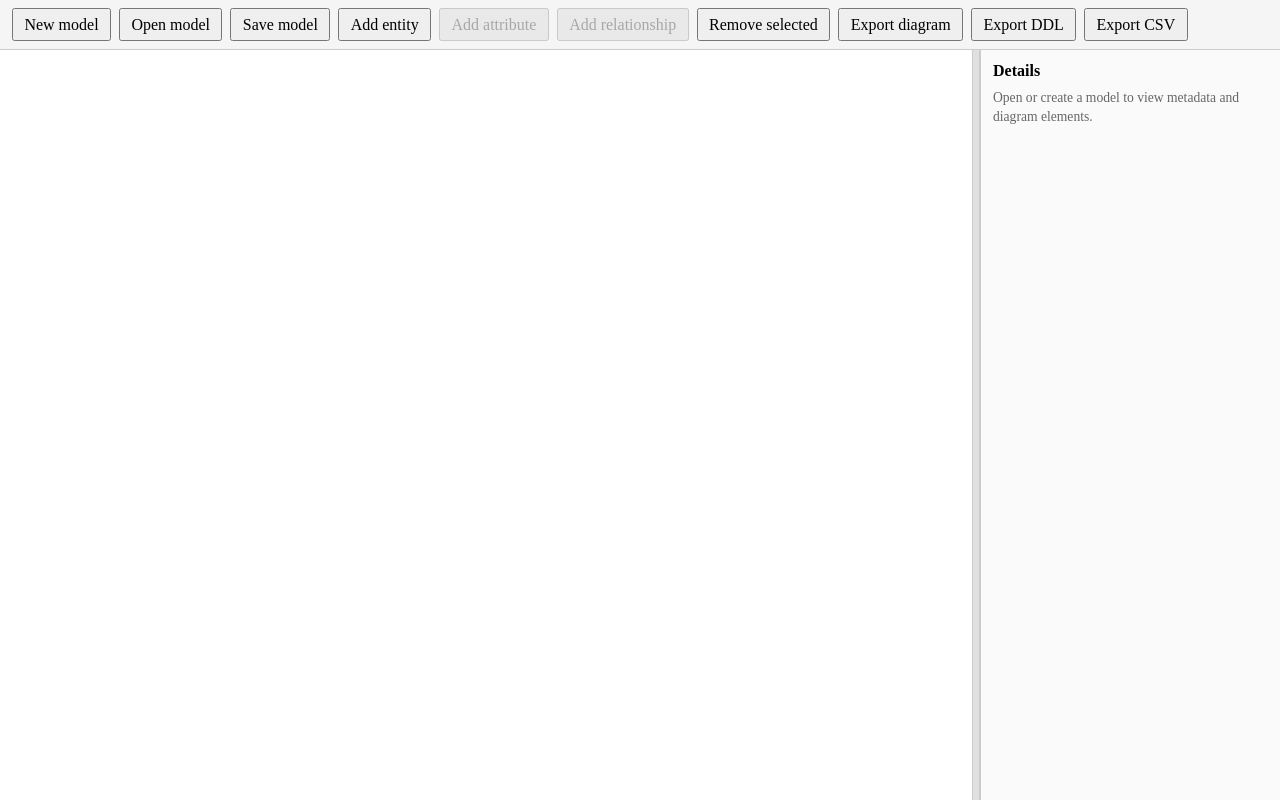
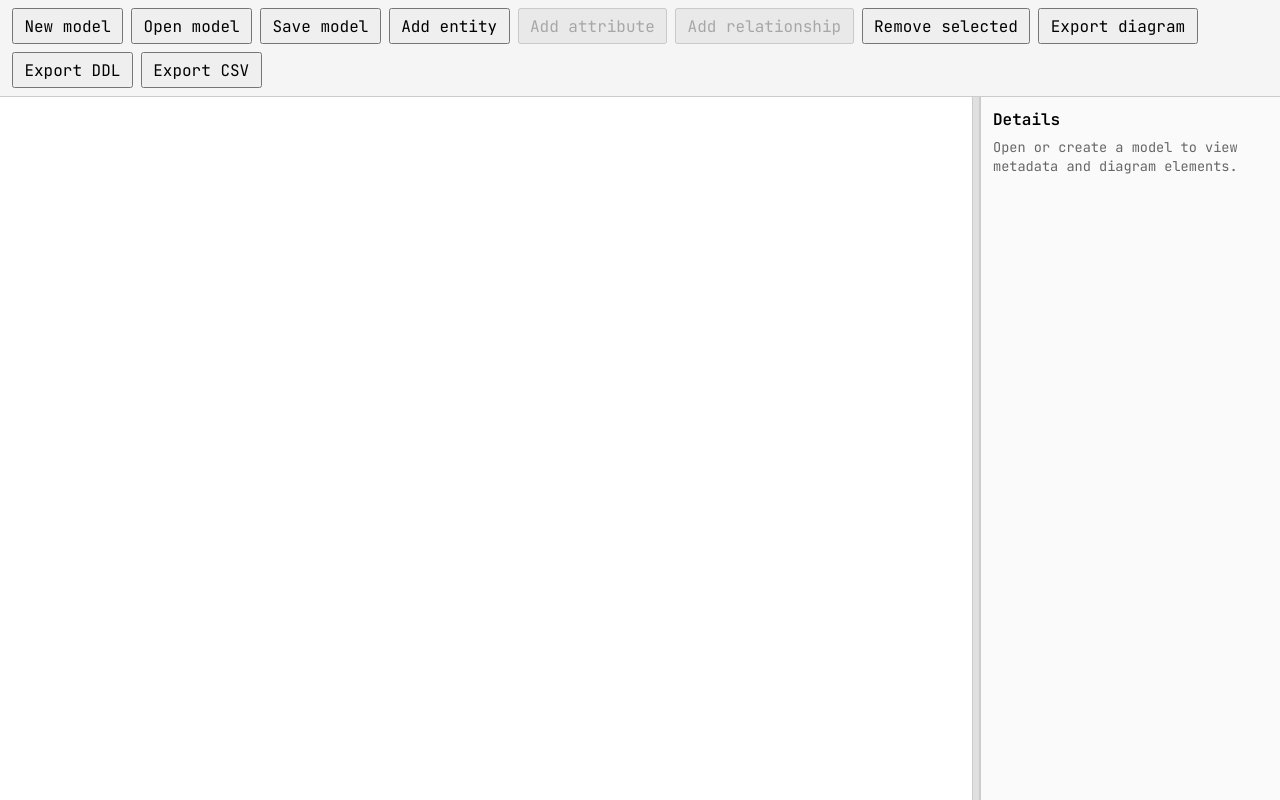
Before and after one commit to seanean/madalier, a Flask app: page / in a window 1280 px wide. Run offline with Flask 3, Linux system fonts and the light colour scheme.

Commit message:
visual formatting update

```diff
--- a/static/main.js
+++ b/static/main.js
@@ -1,6 +1,69 @@
-const CARD_WIDTH = 220;
+/** Minimum entity card width (px); actual width from label measure + padding. */
+const MIN_CARD_WIDTH = 220;
 const HEADER_H = 28;
 const ROW_H = 24;
+
+/**
+ * Must match the diagram font in `cyStyle` and roughly match `body` in index.html.
+ * Cytoscape ignores typical CSS-quoted stacks (see cytoscape.js#933); use an unquoted list.
+ */
+const DIAGRAM_LABEL_FONT_PX = 14;
+const DIAGRAM_FONT_FAMILY =
+    'JetBrains Mono, ui-monospace, Cascadia Code, Consolas, DejaVu Sans Mono, monospace';
+const DIAGRAM_LABEL_FONT = `${DIAGRAM_LABEL_FONT_PX}px ${DIAGRAM_FONT_FAMILY}`;
+
+const CARD_H_PADDING = 32;
+
+let _measureLabelCanvas;
+function measureLabelWidth(text) {
+    const t = text == null ? '' : String(text);
+    if (!_measureLabelCanvas) {
+        _measureLabelCanvas = document.createElement('canvas');
+    }
+    const ctx = _measureLabelCanvas.getContext('2d');
+    ctx.font = DIAGRAM_LABEL_FONT;
+    return ctx.measureText(t).width;
+}
+
+function computeCardWidthForEntity(ent) {
+    const nameW = measureLabelWidth(ent?.business_name ?? '');
+    const attrs = ent?.attributes || [];
+    let maxAttrW = 0;
+    for (const a of attrs) {
+        maxAttrW = Math.max(maxAttrW, measureLabelWidth(a?.business_name ?? ''));
+    }
+    const contentW = attrs.length === 0 ? nameW : Math.max(nameW, maxAttrW);
+    return Math.max(MIN_CARD_WIDTH, Math.ceil(contentW + CARD_H_PADDING));
+}
+
+/** ER line ends: parent side = edge source, child side = edge target. */
+function erArrowStyleForSide(cardinality, mandatory) {
+    const many = cardinality === 'Many';
+    const req = mandatory === true;
+    if (many) {
+        return { shape: 'vee', fill: req ? 'filled' : 'hollow' };
+    }
+    return { shape: req ? 'tee' : 'circle', fill: req ? 'filled' : 'hollow' };
+}
+
+function syncEntityCardWidthInCy(entityId) {
+    if (!cy) return;
+    const ent = findEntityById(entityId);
+    if (!ent) return;
+    const w = computeCardWidthForEntity(ent);
+    cy.batch(() => {
+        const entN = cy.getElementById(entityId);
+        if (entN.nonempty()) entN.data('cardWidth', w);
+        const hdr = cy.getElementById(`${entityId}_hdr`);
+        if (hdr.nonempty()) hdr.data('cardWidth', w);
+        cy.nodes().forEach((n) => {
+            if (n.data('parent') === entityId && n.data('type') === 'attribute') {
+                n.data('cardWidth', w);
+            }
+        });
+    });
+    cy.style().update();
+}
 
 let model = {};
 let layout = {};
@@ -10,7 +73,7 @@ let edges = [];
 /** Canonical meta.technical_name; files are &lt;technical_name&gt;.json and temp_&lt;technical_name&gt; while editing. */
 let canonicalTechnicalName = null;
 let workspaceResizeInitialized = false;
-cy = undefined;
+let cy;
 
 /** Matches [schemas/model.json](schemas/model.json) entity_type.enum */
 const SCHEMA_ENTITY_TYPES = ['view', 'table'];
@@ -627,7 +690,7 @@ function computePositionForNewEntity() {
     if (!leftNode) return { x: 0, y: 0 };
     const bb = leftNode.boundingbox({ includeLabels: true });
     const gap = 120;
-    const newW = Math.max(CARD_WIDTH * 1.5, bb.w);
+    const newW = Math.max(MIN_CARD_WIDTH * 1.5, bb.w);
     const newX = bb.x1 - gap - newW / 2;
     const newY = leftNode.position('y');
     return { x: newX, y: newY };
@@ -643,6 +706,7 @@ function patchRelationshipEdgeData(rel) {
     e.data('childMandatory', rel.child_mandatory);
     e.data('parentCardinality', rel.parent_cardinality);
     e.data('childCardinality', rel.child_cardinality);
+    cy.style().update();
 }
 
 function patchEntityLabelInCy(entityId, businessName) {
@@ -658,6 +722,7 @@ function patchEntityLabelInCy(entityId, businessName) {
         hdr.data('label', label);
         hdr.data('businessName', label);
     }
+    syncEntityCardWidthInCy(entityId);
 }
 
 function patchAttributeLabelInCy(attributeId, businessName) {
@@ -667,6 +732,8 @@ function patchAttributeLabelInCy(attributeId, businessName) {
         n.data('label', businessName ?? '');
         n.data('businessName', businessName ?? '');
     }
+    const ent = findEntityContainingAttribute(attributeId);
+    if (ent) syncEntityCardWidthInCy(ent.entity_id);
 }
 
 function patchEntityTechnicalNameInCy(entityId, technicalName) {
@@ -1124,7 +1191,7 @@ function renderRelationshipDetails(rel) {
         schedulePersistWorkingModel();
     }
     const cardinalityValueEl = document.createElement('div');
-    cardinalityValueEl.className = 'details-readonly-value';
+    cardinalityValueEl.className = 'details-field-control details-static';
     cardinalityValueEl.textContent = rel.cardinality;
 
     addSideCardinalitySelect('parent_cardinality', rel.parent_cardinality, (v) => {
@@ -1189,7 +1256,7 @@ function ensureModelMeta() {
 
 function appendDetailsReadonlyField(form, labelText, textContent) {
     const el = document.createElement('div');
-    el.className = 'details-readonly-value';
+    el.className = 'details-static';
     el.textContent = textContent ?? '';
     appendDetailsFormField(form, labelText, el);
 }
@@ -1318,6 +1385,7 @@ function modelToNodesEdges() {
     const entities = model.entities || [];
     const relationships = model.relationships || [];
     for (const ent of entities) {
+        const cardWidth = computeCardWidthForEntity(ent);
         nodes.push(
             {
                 data: {
@@ -1328,7 +1396,8 @@ function modelToNodesEdges() {
                     entityType: ent.entity_type,
                     definition: ent.definition,
                     type: 'entity',
-                    attributes: ent.attributes
+                    attributes: ent.attributes,
+                    cardWidth,
                 }
             }
         )
@@ -1342,7 +1411,8 @@ function modelToNodesEdges() {
                     entityType: ent.entity_type,
                     definition: ent.definition,
                     parent: ent.entity_id,
-                    type: 'entity-header'
+                    type: 'entity-header',
+                    cardWidth,
                 }
             }
         )
@@ -1362,7 +1432,8 @@ function modelToNodesEdges() {
                         definition: attr.definition,
                         parent: ent.entity_id,
                         type: 'attribute',
-                        attributeOrder: attr.attribute_order
+                        attributeOrder: attr.attribute_order,
+                        cardWidth,
                     }
                 }
             )
@@ -1528,6 +1599,19 @@ function renderCy() {
         cy.fit(cy.elements(), 48);
     }
 
+    const fontsReady = document.fonts?.ready;
+    if (fontsReady && typeof fontsReady.then === 'function') {
+        fontsReady.then(() => {
+            if (!cy) return;
+            cy.style().update();
+            try {
+                cy.resize();
+            } catch {
+                /* ignore */
+            }
+        });
+    }
+
     if (!workspaceResizeInitialized) {
         initWorkspaceResize();
         workspaceResizeInitialized = true;
@@ -1699,6 +1783,11 @@ function saveLayout() {
     });
 }
 
+function cyNodeCardWidth(ele) {
+    const w = ele.data('cardWidth');
+    return typeof w === 'number' && w > 0 ? w : MIN_CARD_WIDTH;
+}
+
 const cyStyle = [
     {
         selector: 'node[type = "entity"]',
@@ -1713,6 +1802,7 @@ const cyStyle = [
             'text-halign': 'center',
             'compound-sizing-wrt-labels': 'exclude',
             'background-color': '#a9d1f1',
+            'min-width': cyNodeCardWidth,
         }
     },
     {
@@ -1720,13 +1810,15 @@ const cyStyle = [
         style: {
             'shape': 'rectangle',
             'label': 'data(label)',
-            'width': `${CARD_WIDTH}px`,
+            'width': cyNodeCardWidth,
             'height': `${ROW_H}px`,
             'text-valign': 'center',
             'text-halign': 'center',
             'background-color': '#f0f0f0',
             'border-color': '#ccc',
-            'border-width': 1
+            'border-width': 1,
+            'font-family': DIAGRAM_FONT_FAMILY,
+            'font-size': `${DIAGRAM_LABEL_FONT_PX}px`,
         }
     },
     {
@@ -1738,6 +1830,10 @@ const cyStyle = [
             'text-valign': 'center',
             'text-halign': 'center',
             'background-opacity': 0,
+            'width': cyNodeCardWidth,
+            'height': `${HEADER_H}px`,
+            'font-family': DIAGRAM_FONT_FAMILY,
+            'font-size': `${DIAGRAM_LABEL_FONT_PX}px`,
         }
     },
     {
@@ -1745,9 +1841,43 @@ const cyStyle = [
         style: {
             'width': 2,
             'label': 'data(label)',
-            'curve-style':'taxi',
+            'curve-style': 'taxi',
             'taxi-direction': 'horizontal',
-            'taxi-turn': 50
+            'taxi-turn': 50,
+            'line-color': '#444',
+            'target-arrow-color': '#444',
+            'source-arrow-color': '#444',
+            'source-arrow-scale': 1.35,
+            'target-arrow-scale': 1.35,
+            'source-arrow-shape'(ele) {
+                const s = erArrowStyleForSide(
+                    ele.data('parentCardinality'),
+                    ele.data('parentMandatory'),
+                );
+                return s.shape;
+            },
+            'source-arrow-fill'(ele) {
+                return erArrowStyleForSide(
+                    ele.data('parentCardinality'),
+                    ele.data('parentMandatory'),
+                ).fill;
+            },
+            'target-arrow-shape'(ele) {
+                const s = erArrowStyleForSide(
+                    ele.data('childCardinality'),
+                    ele.data('childMandatory'),
+                );
+                return s.shape;
+            },
+            'target-arrow-fill'(ele) {
+                return erArrowStyleForSide(
+                    ele.data('childCardinality'),
+                    ele.data('childMandatory'),
+                ).fill;
+            },
+            'font-family': DIAGRAM_FONT_FAMILY,
+            'font-size': `${DIAGRAM_LABEL_FONT_PX}px`,
+            'color': '#333',
         }
     }
 
--- a/templates/index.html
+++ b/templates/index.html
@@ -5,12 +5,16 @@
     <meta charset="UTF-8">
     <meta name="viewport" content="width=device-width, initial-scale=1">
     <title> Madalier </title>
+    <link rel="preconnect" href="https://fonts.googleapis.com">
+    <link rel="preconnect" href="https://fonts.gstatic.com" crossorigin>
+    <link href="https://fonts.googleapis.com/css2?family=JetBrains+Mono:wght@400;600&display=swap" rel="stylesheet">
     <style>
         body {
             margin: 0;
             display: flex;
             flex-direction: column;
             min-height: 100vh;
+            font-family: 'JetBrains Mono', ui-monospace, 'Cascadia Code', 'Consolas', 'DejaVu Sans Mono', monospace;
         }
 
         .app-header {
@@ -109,8 +113,8 @@
         }
 
         .details-readonly-value {
-            font-size: 0.85rem;
-            color: #333;
+            font-size: inherit;
+            color: inherit;
             margin-top: 0.15rem;
         }
 
@@ -199,7 +203,10 @@
             border-radius: 4px;
         }
 
-        input.details-field-control:read-only {
+        input.details-field-control:read-only,
+        textarea.details-field-control:read-only,
+        select.details-field-control:disabled,
+        .details-field-control.details-static {
             background: #f4f4f4;
             color: #444;
             cursor: default;
```
